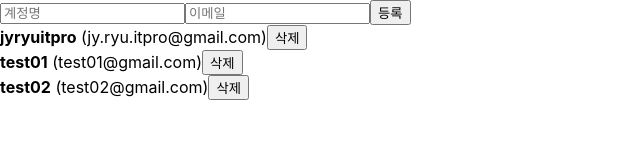
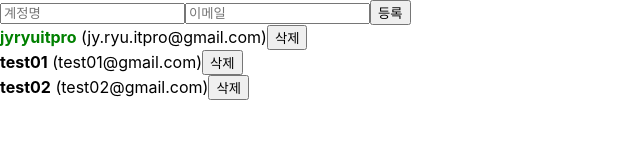
Before and after one commit to jyryuitpro/tutorial-react, a React (Create React App) app: page / in a window 1280 px wide. Shown: the top 160 px of the page, without its empty margins (0-640 px from the left). Built offline with nearby package versions, Linux system fonts and the light colour scheme.

Commit message:
15. 배열에 항목 수정하기

```diff
--- a/src/App.js
+++ b/src/App.js
@@ -23,16 +23,19 @@
             id: 1,
             username: 'jyryuitpro',
             email: 'jy.ryu.itpro@gmail.com',
+            active: true,
         },
         {
             id: 2,
             username: 'test01',
             email: 'test01@gmail.com',
+            active: false,
         },
         {
             id: 3,
             username: 'test02',
             email: 'test02@gmail.com',
+            active: false,
         },
     ]);
 
@@ -61,10 +64,16 @@
         setUsers(users.filter(user => user.id !== id));
     };
 
+    const onToggle = (id) => {
+        setUsers(users.map(
+            user => user.id === id ? {...user, active: !user.active} : user
+        ));
+    };
+
     return (
         <>
             <CreateUser username={username} email={email} onChange={onChange} onCreate={onCreate}/>
-            <UserList users={users} onRemove={onRemove}/>
+            <UserList users={users} onRemove={onRemove} onToggle={onToggle}/>
         </>
     );
 }
--- a/src/UserList.js
+++ b/src/UserList.js
@@ -1,20 +1,25 @@
 import React from 'react';
 
-function User({user, onRemove}) {
-    const {username, email, id} = user;
+function User({user, onRemove, onToggle}) {
+    const {username, email, id, active} = user;
     return (
         <div>
-            <b>{username}</b> <span>({email})</span>
+            <b style={{
+                color: active ? 'green': 'black',
+                cursor: 'pointer',
+            }}
+            onClick={() => onToggle(id)}
+            >{username}</b>&nbsp;<span>({email})</span>
             <button onClick={() => onRemove(id)}>삭제</button>
         </div>
     );
 }
 
-function UserList({users, onRemove}) {
+function UserList({users, onRemove, onToggle}) {
     return (
         <div>
             {
-                users.map(user => (<User user={user} key={user.id} onRemove={onRemove}/>))
+                users.map(user => (<User user={user} key={user.id} onRemove={onRemove} onToggle={onToggle}/>))
             }
         </div>
     );
```
